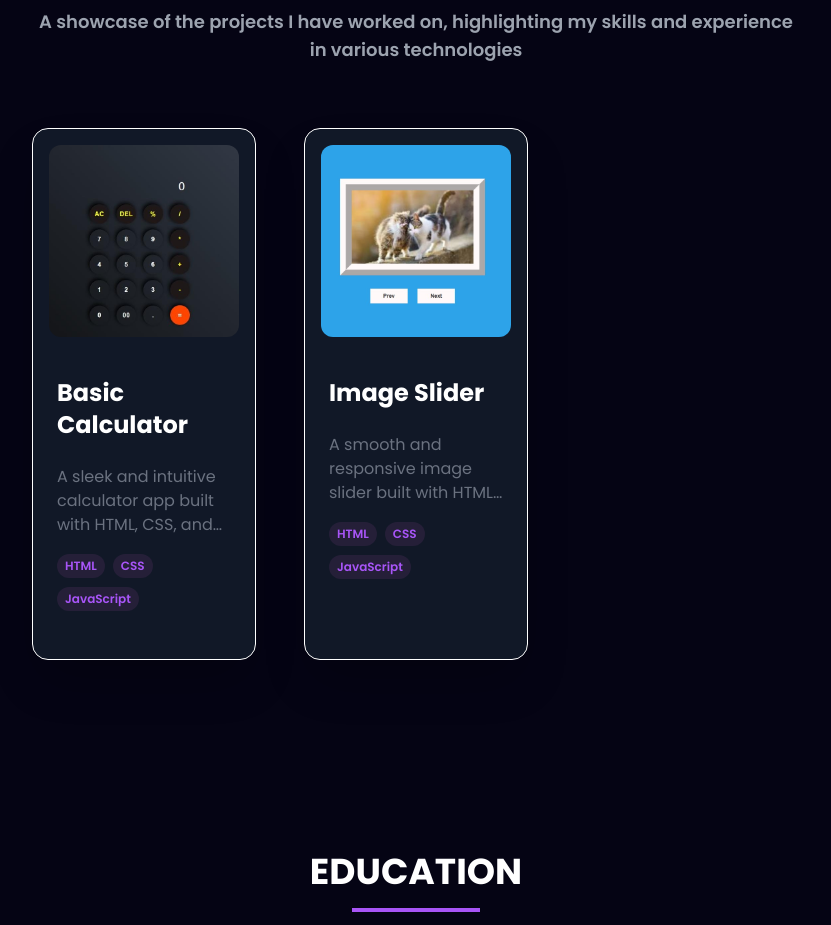
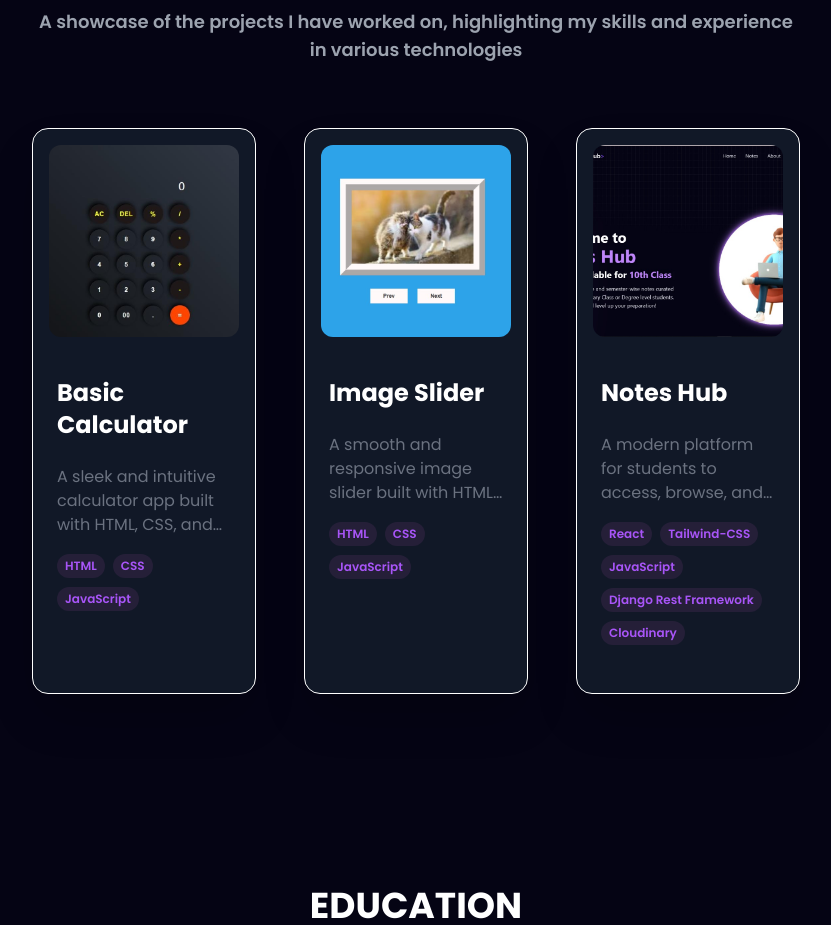
Before and after one commit to Zaid-khan01/My-Portfolio, a React (Vite) app: page / in a window 1280 px wide. Shown: the part 2820-3745 px from the top of the page, without its empty margins (224-1055 px from the left). Built offline with nearby package versions, Linux system fonts and the light colour scheme.

Commit message:
Your message about the change

```diff
--- a/src/components/Work/Work.jsx
+++ b/src/components/Work/Work.jsx
@@ -111,6 +111,16 @@ const Work = () => {
                   >
                     View Code
                   </a>
+                  {selectedProject.demo && (
+                    <a
+                      href={selectedProject.demo}
+                      target="_blank"
+                      rel="noopener noreferrer"
+                      className="w-1/2 bg-purple-700 hover:bg-purple-900 text-white lg:px-6 lg:py-2 px-2 py-1 rounded-xl lg:text-xl text-sm font-semibold text-center"
+                    >
+                      Live Demo
+                    </a>
+                  )}
                 </div>
               </div>
             </div>
--- a/src/constants.js
+++ b/src/constants.js
@@ -32,6 +32,7 @@ import mmpsLogo from './assets/education_logo/school_logo.png';
 // Project Section Logo's
 import basicCalculatorLogo from './assets/work_logo/basic_calculator.jpg';
 import imageSliderLogo from './assets/work_logo/image_slider.jpg';
+import notesHubLogo from './assets/work_logo/notesHubLogo.jpg';
 
 export const SkillsInfo = [
   {
@@ -156,4 +157,14 @@ export const SkillsInfo = [
       tags: ["HTML", "CSS", "JavaScript"],
       github: "https://github.com/Zaid-khan01/Image_Slider-Project",
     },
+    {
+      id: 2,
+      title: "Notes Hub",
+      description:
+        "A modern platform for students to access, browse, and download academic notes — from school (Class 10–12) to college (BCA, BTech, Diploma) — all in one hub.",
+      image: notesHubLogo,
+      tags: ["React", "Tailwind-CSS", "JavaScript", "Django Rest Framework", "Cloudinary"],
+      github: "https://github.com/Zaid-khan01/NotesHub",
+      demo: "https://notes-hub-nu.vercel.app/",
+    },
   ];
```
Also changed, not shown: src/assets/work_logo/notesHubLogo.jpg (added).
